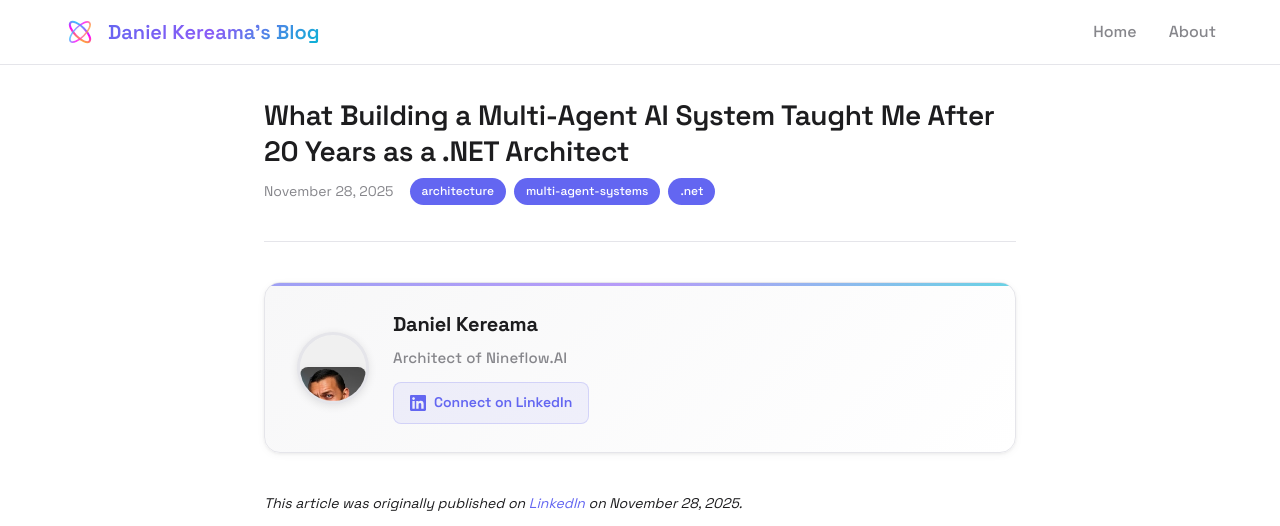
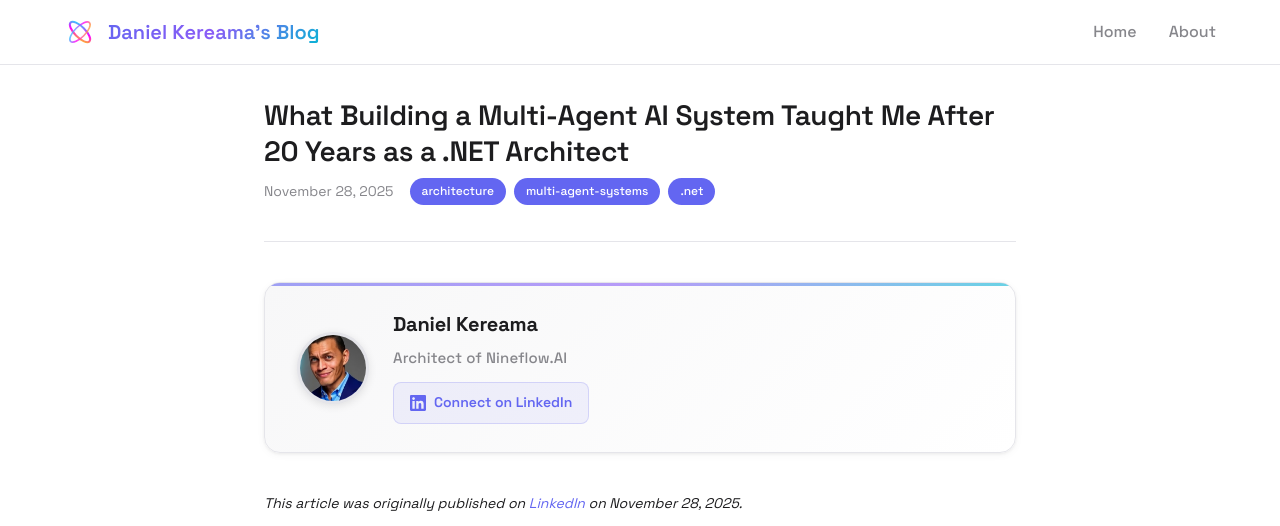
Before and after one commit to nineflowAmin/daniel-kereama.github.io, a Jekyll site: the page built from _posts/2025-11-28-what-building-multi-agent-ai-system-taught-me.md, in a window 1280 px wide. Shown: the top 526 px of the page. Built offline with Jekyll 4.4.1, drawn with Linux system fonts in a browser that asks for light colours; grey boxes are pictures that could not be loaded.

Commit message:
Center avatar image properly in circular chat head
- Added flexbox centering to avatar container (align-items: center, justify-content: center)
- Enhanced object-position to center center for precise image centering
- Added margin and padding reset to ensure no offset
- Avatar headshot now perfectly centered in circular frame

```diff
--- a/assets/css/custom.css
+++ b/assets/css/custom.css
@@ -937,6 +937,9 @@ svg .toroid-ring-2 {
   box-shadow: 0 2px 8px rgba(0, 0, 0, 0.1), inset 0 1px 2px rgba(255, 255, 255, 0.1);
   transition: all 0.3s cubic-bezier(0.4, 0, 0.2, 1);
   position: relative;
+  display: flex;
+  align-items: center;
+  justify-content: center;
 }
 
 .author-blurb:hover .author-avatar {
@@ -948,8 +951,10 @@ svg .toroid-ring-2 {
   width: 100%;
   height: 100%;
   object-fit: cover;
-  object-position: center;
+  object-position: center center;
   display: block;
+  margin: 0;
+  padding: 0;
 }
 
 .author-info {
```
